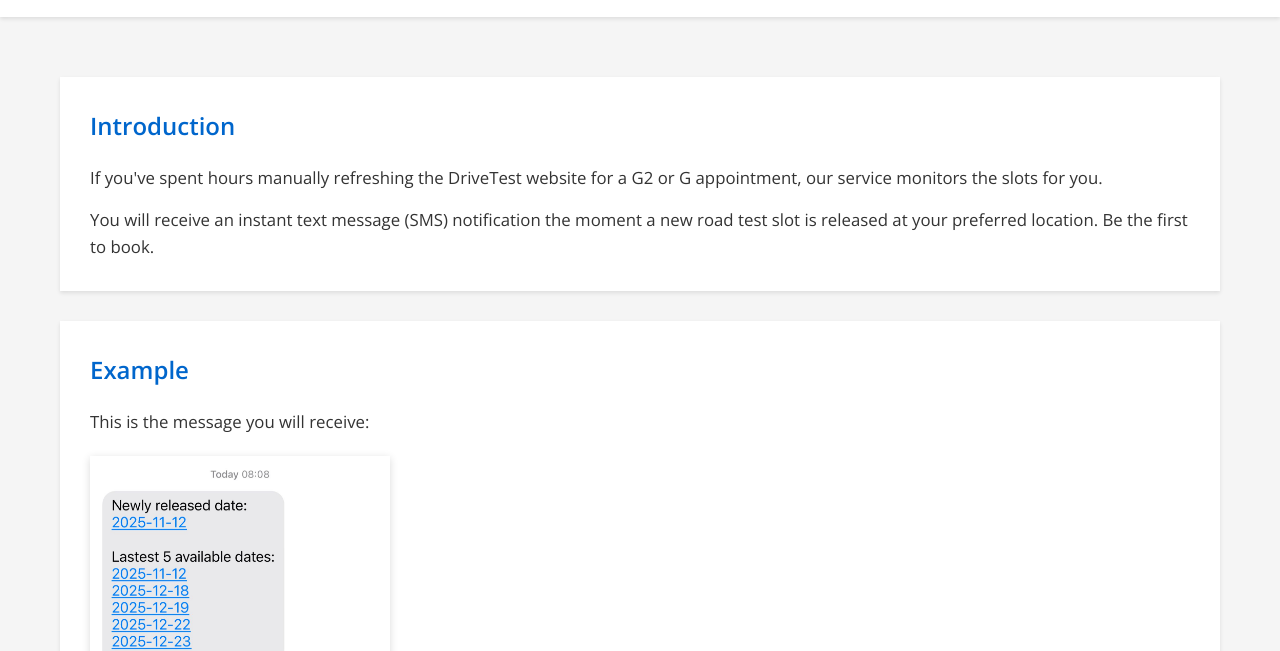
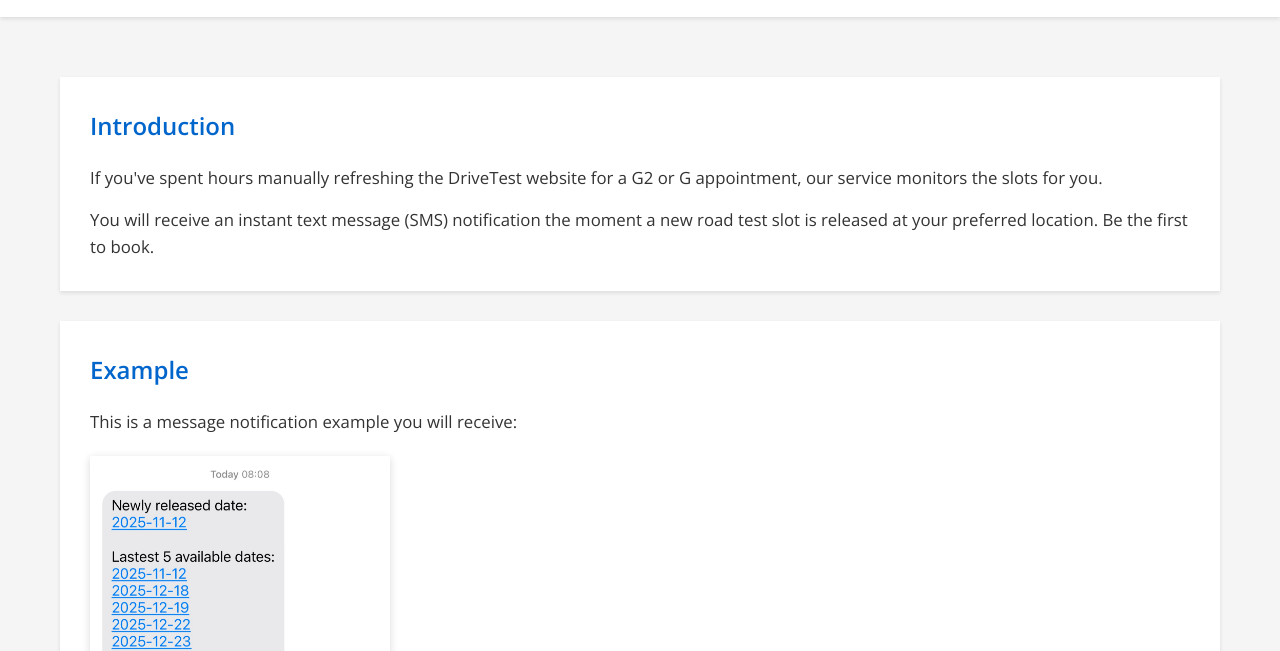
Before and after one commit to wa008/roadtestnotify, a plain HTML site: page index.html in a window 1280 px wide. Shown: the part 168-819 px from the top of the page. Drawn offline with nearby package versions, Linux system fonts and the light colour scheme.

Commit message:
Update notification message in index.html

```diff
--- a/index.html
+++ b/index.html
@@ -248,7 +248,7 @@
 
         <div class="content-section">
             <h2>Example</h2>
-            <p style="margin-bottom: 20px; color: #333; font-size: 1.05em;">This is the message you will receive:</p>
+            <p style="margin-bottom: 20px; color: #333; font-size: 1.05em;">This is a message notification example you will receive:</p>
             <div style="text-align: left;">
                 <img src="images/sms-example.png" alt="SMS notification example" style="max-width: 300px; height: auto; box-shadow: 0 2px 8px rgba(0,0,0,0.15);">
             </div>
```
